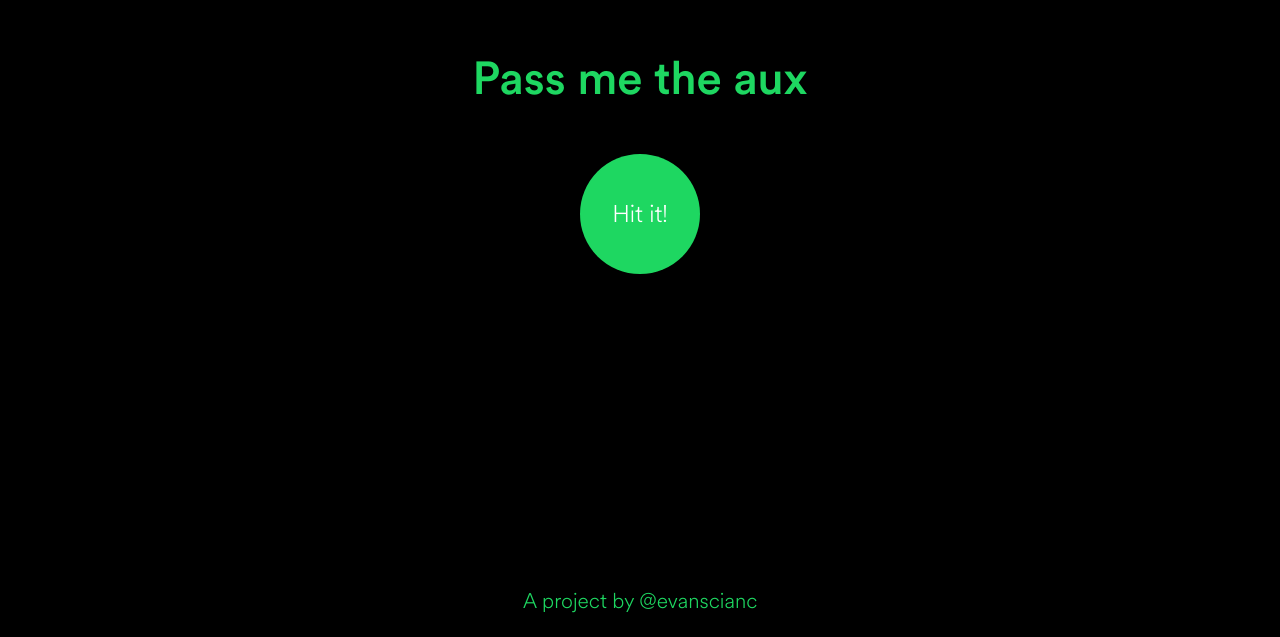
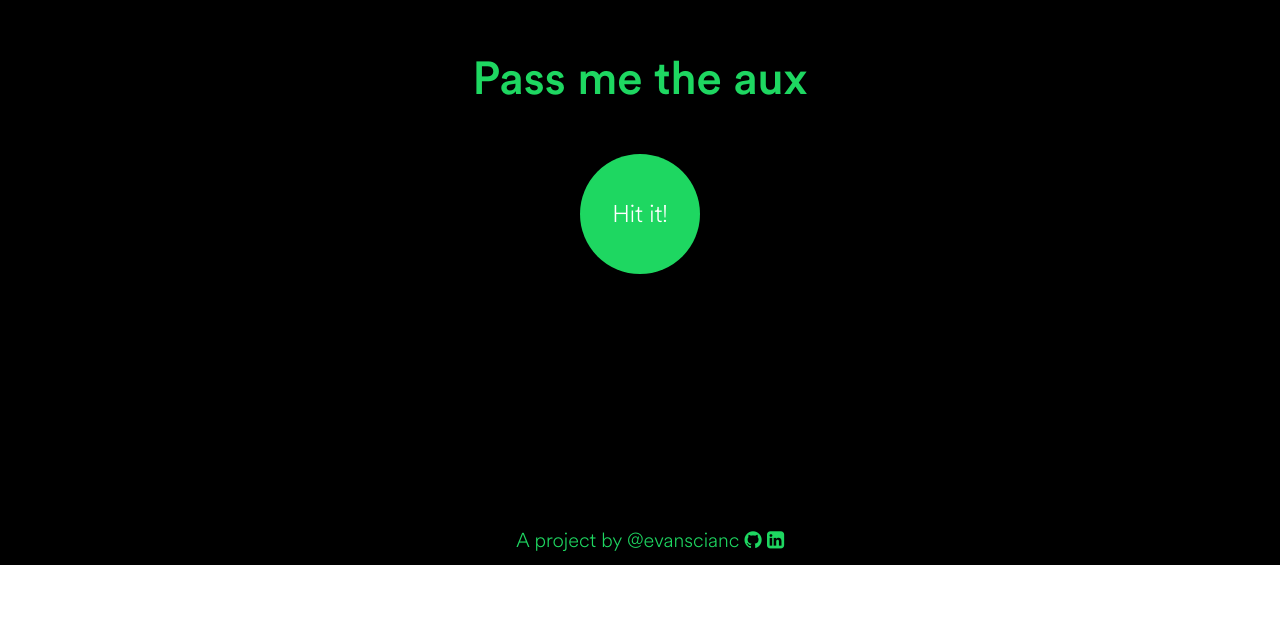
Before and after one commit to evanscianc/pass-me-the-aux, a React (Create React App) app: page / in a window 1280 px wide. Shown: the part 235-872 px from the top of the page. After the commit the page ends 800 px from the top, so only its background shows below. Built offline with nearby package versions, Linux system fonts and the light colour scheme; no server answers.

Commit message:
add logos

```diff
--- a/src/App.css
+++ b/src/App.css
@@ -15,14 +15,16 @@
 }
 
 .App-footer {
+  position: fixed;
+  left: 0;
+  bottom: 0;
+  width: 100%;
   background-color: #000;
-  display: flex;
-  flex-direction: column;
-  align-items: center;
-  justify-content: center;
-  font-size: calc(5px + 2vmin);
+  text-align: center;
+  font-size: calc(4px + 2vmin);
   color: #1ed761;
   font-family: spotifyLight;
+  padding: 10px;
 }
 
 @font-face {
--- a/src/App.js
+++ b/src/App.js
@@ -1,11 +1,11 @@
 import "./App.css";
 import { useState, useEffect } from "react";
-import axios from "axios";
+// import axios from "axios";
 
 function App() {
   const [hitAux, setHitAux] = useState(false);
   const [token, setToken] = useState("");
-  const [songId, setSongId] = useState("38Yamwrtcc9Niupl3kH8pH");
+  const [songId, setSongId] = useState("38Yamwrtcc9Niupl3kH8pH"); // Aries - BOUNTY HUNTER
 
   useEffect(() => {
     getToken();
@@ -26,9 +26,9 @@ function App() {
   /* Grab a song */
   const grabSong = async () => {
     console.log(`token: ${token}`);
-    setHitAux(true);
-    const playlistId = "33dmyEtq8zLFOE264vUDIU";
-    let offset = Math.floor(Math.random() * 150);
+
+    const playlistId = "33dmyEtq8zLFOE264vUDIU"; // kickin it by evanscianc (me)
+    let offset = Math.floor(Math.random() * 150); // 150 songs in my playlist
     console.log(`offset: ${offset}`);
 
     try {
@@ -44,6 +44,7 @@ function App() {
       );
 
       setSongId(data.items[0].track.id);
+      setHitAux(true);
 
       return data;
     } catch (err) {
@@ -57,6 +58,10 @@ function App() {
 
   return (
     <div className="App">
+      <link
+        rel="stylesheet"
+        href="https://cdnjs.cloudflare.com/ajax/libs/font-awesome/4.7.0/css/font-awesome.min.css"
+      ></link>
       <header className="App-header">
         <p>Pass me the aux</p>
         <button className="spotifyButton" onClick={() => grabSong()}>
@@ -75,8 +80,8 @@ function App() {
         )}
       </header>
       <div className="App-footer">
-        <p>A project by @evanscianc</p>
-        {/* <img src="github-logo.png" alt="GitHub" /> */}
+        A project by @evanscianc {"   "} <i className="fa">&#xf09b;</i>{" "}
+        <i className="fa">&#xf08c;</i>
       </div>
     </div>
   );
```
